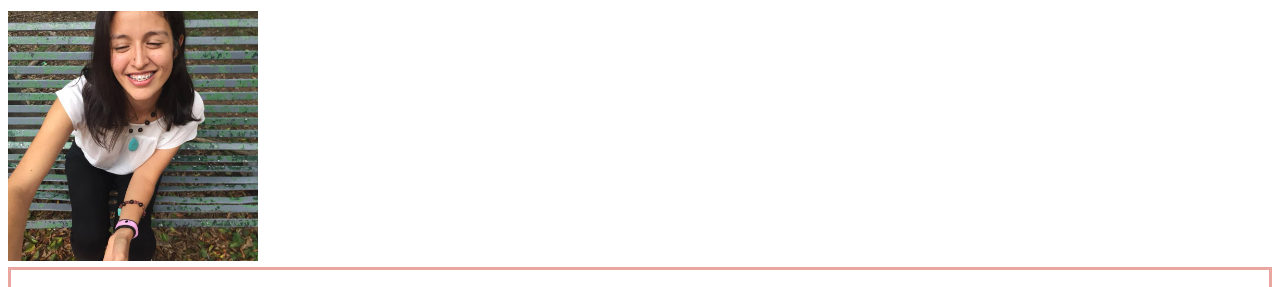
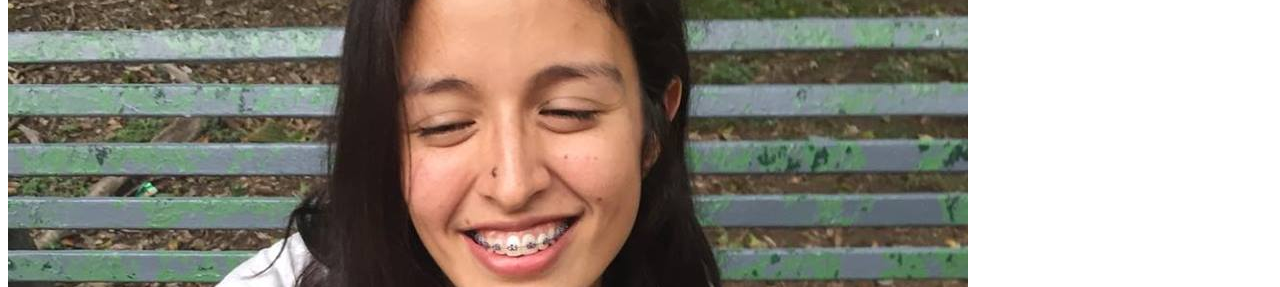
Before and after one commit to pilaralejandra/cv-bootstrap-sass, a website: page mycv.html in a window 1280 px wide. Shown: the part 93-380 px from the top of the page. Drawn offline with Linux system fonts and the light colour scheme.

```diff
--- a/mycv.html
+++ b/mycv.html
@@ -3,7 +3,7 @@
 <head>
   <title>Alejandra Izquierdo</title>
   <link href="https://fonts.googleapis.com/css?family=Lobster" rel="stylesheet" type="text/css">
-  <link rel="stylesheet" href="css/style.css" type="text/css">
+  <!-- <link rel="stylesheet" href="css/style.css" type="text/css"> -->
 </head>
 <body>
   <h1>Alejandra Izquierdo</h1>
--- a/package.json
+++ b/package.json
@@ -17,6 +17,10 @@
   },
   "homepage": "https://github.com/pilaralejandra/cv-bootstrap-sass#readme",
   "devDependencies": {
-    "node-sass": "^4.9.3"
+    "node-sass": "^4.9.3",
+    "nodemon": "^1.18.4"
+  },
+  "dependencies": {
+    "bootstrap": "^4.1.3"
   }
 }
```
Also changed, not shown: 1 other file.
